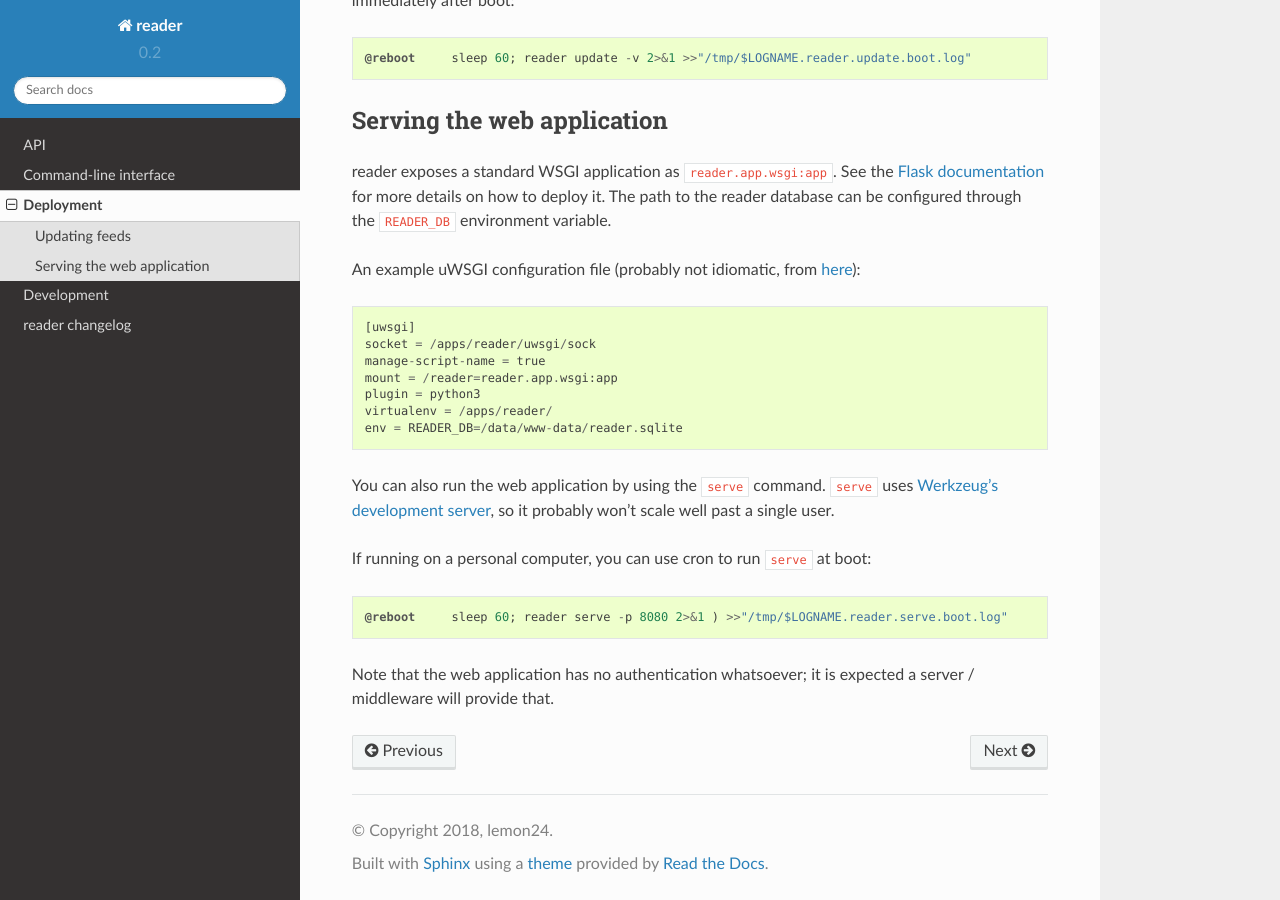
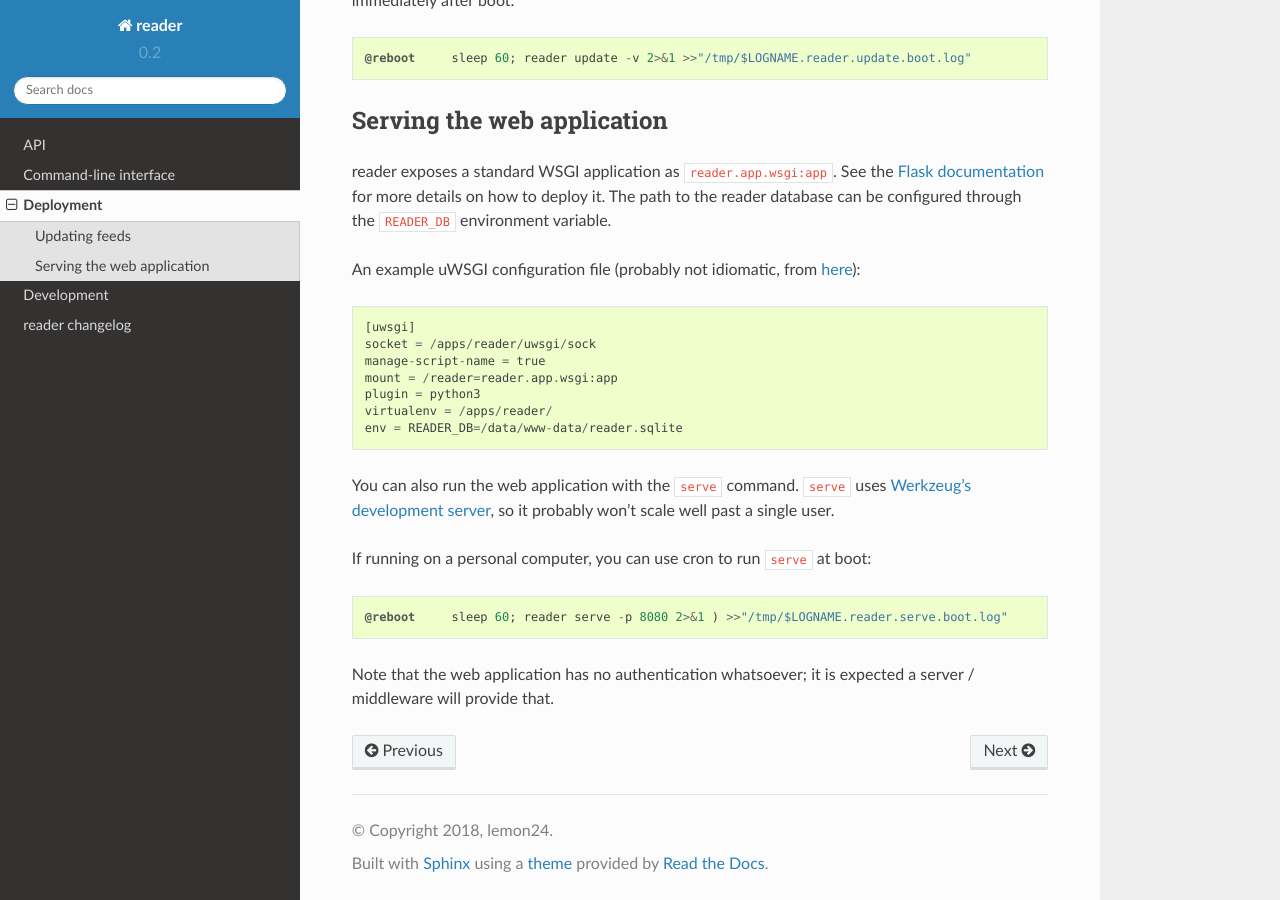
Before and after one commit to Alcides1123/reader, a Sphinx documentation site: the page built from docs/deploying.rst, in a window 1280 px wide and 900 px high, scrolled down 625 px. Built offline with Sphinx 7.4.7 and the Read the Docs theme 2.0.0, drawn with Linux system fonts in a browser that asks for light colours.

Commit message:
Improve wording.

```diff
--- a/docs/deploying.rst
+++ b/docs/deploying.rst
@@ -46,7 +46,7 @@ An example uWSGI configuration file (probably not idiomatic, from `here`_)::
     virtualenv = /apps/reader/
     env = READER_DB=/data/www-data/reader.sqlite
 
-You can also run the web application by using the ``serve`` command.
+You can also run the web application with the ``serve`` command.
 ``serve`` uses `Werkzeug's development server`_, so it probably won't scale
 well past a single user.
 
```
